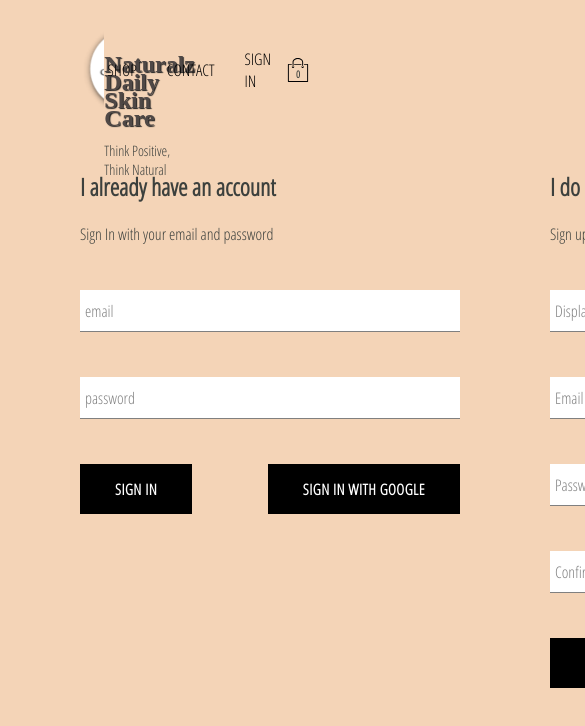
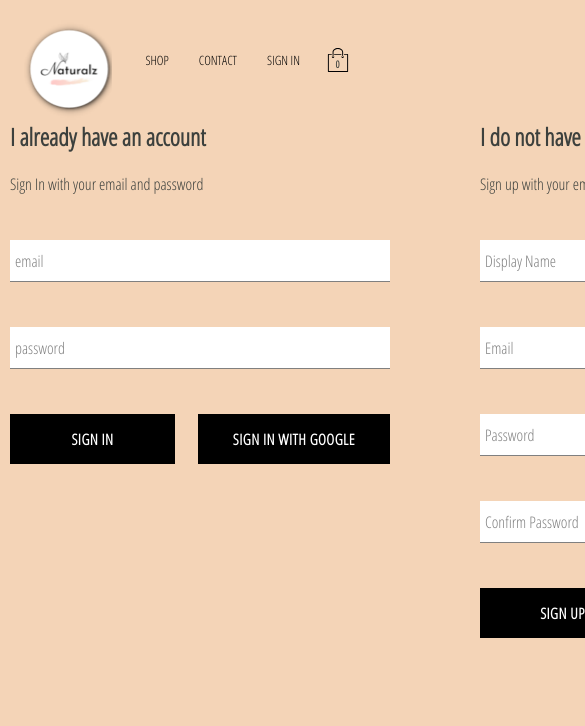
Before and after one commit to harshadajog/crwn-clothing, a React (Create React App) app: page /signin in a window 390 px wide. Shown: the top 726 px of the page, 585 px wide, since content can reach past the window. Built offline with nearby package versions, Linux system fonts and the light colour scheme; no server answers.

Commit message:
making the site mobile responsive

```diff
--- a/src/App.css
+++ /dev/null
@@ -1,13 +0,0 @@
-body {
-    font-family: 'Open Sans Condensed';
-    padding: 20px 80px;
-}
-
-a {
-    text-decoration: none;
-    color: black;
-}
-
-* {
-    box-sizing: border-box;
-}
--- a/src/App.js
+++ b/src/App.js
@@ -2,7 +2,6 @@ import React from 'react';
 import { Route, Switch, Redirect } from 'react-router-dom';
 import { connect } from 'react-redux';
 import { createStructuredSelector } from 'reselect';
-import './App.css';
 import HomePage from './pages/homepage/homepage.component';
 import ShopPage from './pages/shop/shop.component';
 import SignInAndSignUpPage from './pages/sign-in-and-sign-up/sign-in-and-sign-up.component';
@@ -14,7 +13,7 @@ import { setCurrentUser } from '../src/redux/user/user.actions';
 import { selectCurrentUser} from './redux/user/user.selectors';
 import { selectCollectionsForPreview } from './redux/shop/shop.selectors';
 
-
+import { GlobalStyle } from './global.styles';
 
 class App extends React.Component {
   unsubscribeFromAuth = null;
@@ -51,6 +50,7 @@ class App extends React.Component {
   render() {
     return (
       <div>
+        <GlobalStyle />
         <Header />
         <Switch>
           <Route exact path='/' component={HomePage} />
--- a/src/components/collection-item/collection-item.styles.scss
+++ b/src/components/collection-item/collection-item.styles.scss
@@ -54,4 +54,24 @@
         margin-bottom: 15px;
       }
     }
+
+    @media screen and (max-width: 800px){
+      width: 40vw;
+      height: 50vw;
+
+      &:hover {
+        .image{
+          opacity: unset;
+        }
+    }
+
+    .custom-button {
+      min-width: unset;
+      width: 0;
+      opacity: 0.7;
+      position: absolute;
+      top: 255px;
+      display: none;
+    }
   }
+}
--- a/src/components/collection-preview/collection-preview.styles.scss
+++ b/src/components/collection-preview/collection-preview.styles.scss
@@ -6,10 +6,20 @@
     .title {
       font-size: 28px;
       margin-bottom: 25px;
+      text-align: center;
     }
 
     .preview {
       display: flex;
       justify-content: space-between;
     }
+
+    @media screen and (max-width: 800px){
+
+      .preview {
+        display: grid;
+        grid-template-columns: 1fr 1fr;
+        grid-gap: 1rem;
+      }
+    }
   }
--- a/src/components/custom-button/custom-button.styles.jsx
+++ b/src/components/custom-button/custom-button.styles.jsx
@@ -42,7 +42,7 @@ const getButtonStyles = props => {
 }
 
 export const CustomButtonContainer = styled.button`
-    in-width: 165px;
+    min-width: 165px;
     width: auto;
     height: 50px;
     letter-spacing: 0.5px;
--- a/src/components/header/header.styles.jsx
+++ b/src/components/header/header.styles.jsx
@@ -11,6 +11,13 @@ export const HeaderContainer = styled.div`
     margin-top: 0px;
     padding-top: 0px;
     background-color: #f4d4b7;
+
+    @media screen and (max-width: 800px) {
+        height: 60px;
+        padding: 10px;
+        margin-bottom: 20px;
+    }
+
     `;
 
 export const LogoContainer = styled(Link)`
@@ -19,6 +26,12 @@ export const LogoContainer = styled(Link)`
     height:100px;
     margin-top: 0px;
     margin-top: 0px;
+
+    @media screen and (max-width: 450px) {
+        background-repeat: no-repeat;
+        background-size: auto;
+    }
+
 `;
 
 export const OptionsContainer = styled.div`
@@ -27,12 +40,31 @@ export const OptionsContainer = styled.div`
     display: flex;
     align-items: center;
     justify-content: flex-end;
+
+    @media screen and (max-width: 800px) {
+        padding: 10px;
+        margin-top: 20px;
+        margin-bottom: 20px;
+    }
+
+    @media screen and (max-width: 660px){
+        font-size: 1.0rem;
+      }
+
+    @media screen and (max-width: 660px) {
+        width: 80%;
+    }
+
+    @media screen and (max-width: 430px) {
+        width: 80%;
+        font-size: 0.8rem;
+    }
 `;
 
 export const BrandNameContainer = styled.h1`
 font-family: 'Lora', serif;
 color: #4F4846;
-font-size: 1.5em;
+font-size: 1.5rem;
 text-shadow: 1px 1px 1px #222;
 margin-top: 10;
 justify-content:left;
@@ -41,11 +73,25 @@ padding-left: 0px;
 margin-left: 0px;
 line-height: .75;
 margin-top: 35px;
+
+@media screen and (max-width: 880px){
+        font-size: 1.2rem;
+}
+
+
+@media screen and (max-width: 660px){
+    display: none;
+  }
+
 `;
 
 export const TagLineContainer = styled.p`
     padding-top:0px;
     font-size: 0.9em;
+
+    @media screen and (max-width: 800px){
+        display: none;
+      }
 `;
 
 export const OptionLink = styled(Link)`
--- a/src/components/menu-item/menu-item.styles.scss
+++ b/src/components/menu-item/menu-item.styles.scss
@@ -1,6 +1,6 @@
 .menu-item {
     min-width: 30%;
-    height: 240px;
+    height: 15rem;
     flex: 1 1 auto;
     display: flex;
     align-items: center;
@@ -24,6 +24,10 @@
 
     &.large {
       height: 380px;
+
+      @media screen and (max-width: 800px){
+        height: 10rem;
+      }
     }
 
     &:first-child {
@@ -65,4 +69,9 @@
         font-size: 16px;
       }
     }
+
+    @media screen and (max-width: 800px){
+     height: 10rem;
+     margin-top: 2rem;
+   }
   }
--- /dev/null
+++ b/src/global.styles.js
@@ -0,0 +1,21 @@
+import { createGlobalStyle } from 'styled-components';
+
+export const GlobalStyle = createGlobalStyle`
+    body {
+        font-family: 'Open Sans Condensed';
+        padding: 20px 80px;
+
+        @media screen and (max-width: 800px) {
+            padding: 10px;
+        }
+    }
+
+    a {
+        text-decoration: none;
+        color: black;
+    }
+
+    * {
+        box-sizing: border-box;
+    }
+`
--- a/src/pages/collection/collection.styles.scss
+++ b/src/pages/collection/collection.styles.scss
@@ -16,4 +16,18 @@
       margin-bottom: 30px;
     }
   }
+
+  @media screen and (max-width: 800px){
+
+    .title {
+      font-size: 2rem;
+      margin: 25px auto 30px;
+    }
+
+    .items {
+      display: grid;
+      grid-template-columns: 1fr 1fr;
+      grid-gap: 1rem;
+    }
+  }
 }
```
Also changed, not shown: src/components/collection-item/collection-item.component.jsx (+0 -35 lines), src/components/header/header.styles.scss (+6 -1 lines).
